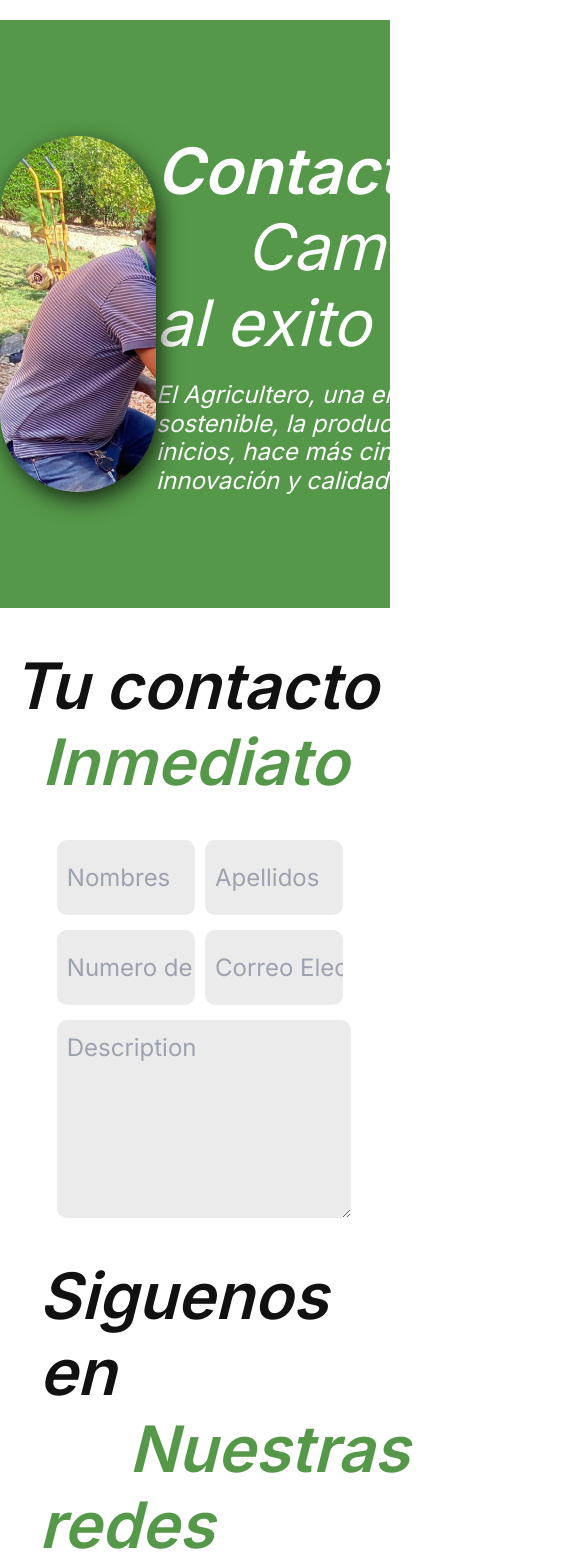
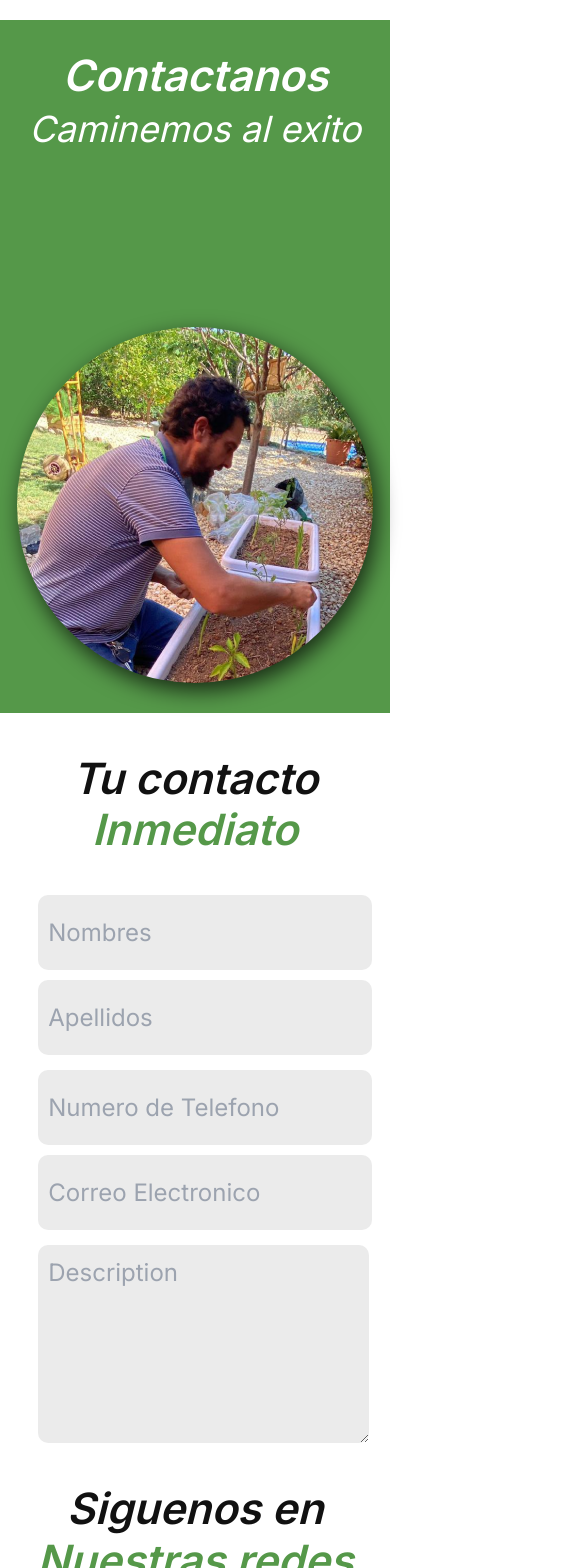
Before and after one commit to junior-debug/elAgricultero, a Next.js app: page /contact in a window 390 px wide. Shown: the part 80-1648 px from the top of the page, 585 px wide, since content can reach past the window. Built offline with nearby package versions, Linux system fonts and the light colour scheme.

Commit message:
contact responsive

```diff
--- a/src/app/contact/style.css
+++ b/src/app/contact/style.css
@@ -171,3 +171,69 @@ textarea {
 .tik-tok img {
     width: 60px;
 }
+
+@media screen and (max-width: 768px) {
+    .initial {
+        flex-direction: column-reverse;
+        justify-content: space-between;
+        height: 693px;
+        padding: 30px 0;
+    }
+    .left {
+        width: 100%;
+    }
+    .right {
+        width: 100%;
+    }
+    .right p {
+        display: none;
+    }
+    .principal-title {
+        text-align: center;
+    }
+    .principal-title span {
+        margin-left: 0;
+    }
+    .section-inputs-1 {
+        flex-direction: column;
+        gap: 10px;
+    }
+    .section-inputs-2 {
+        flex-direction: column;
+        gap: 10px;
+    }
+    .second-title {
+        text-align: center;
+    }
+    .second-title span {
+        margin-left: 0;
+    }
+    .container-grid {
+        grid-template-columns: repeat(1, 1fr);
+        row-gap: 23px;
+    }
+    .container-general-inputs {
+        width: 90%;
+    }
+    .container-general-social {
+        width: 90%;
+    }
+    .social-item {
+        width: 90%;
+    }
+    @media screen and (max-width: 600px) {
+        .principal-title {
+            font-size: 43px;
+        }
+        .principal-title span {
+            font-size: 36px;
+        }
+        .first-title {
+            font-size: 43px;
+        }
+        .second-title{
+            font-size: 43px;
+        }
+
+    }
+ }
```
